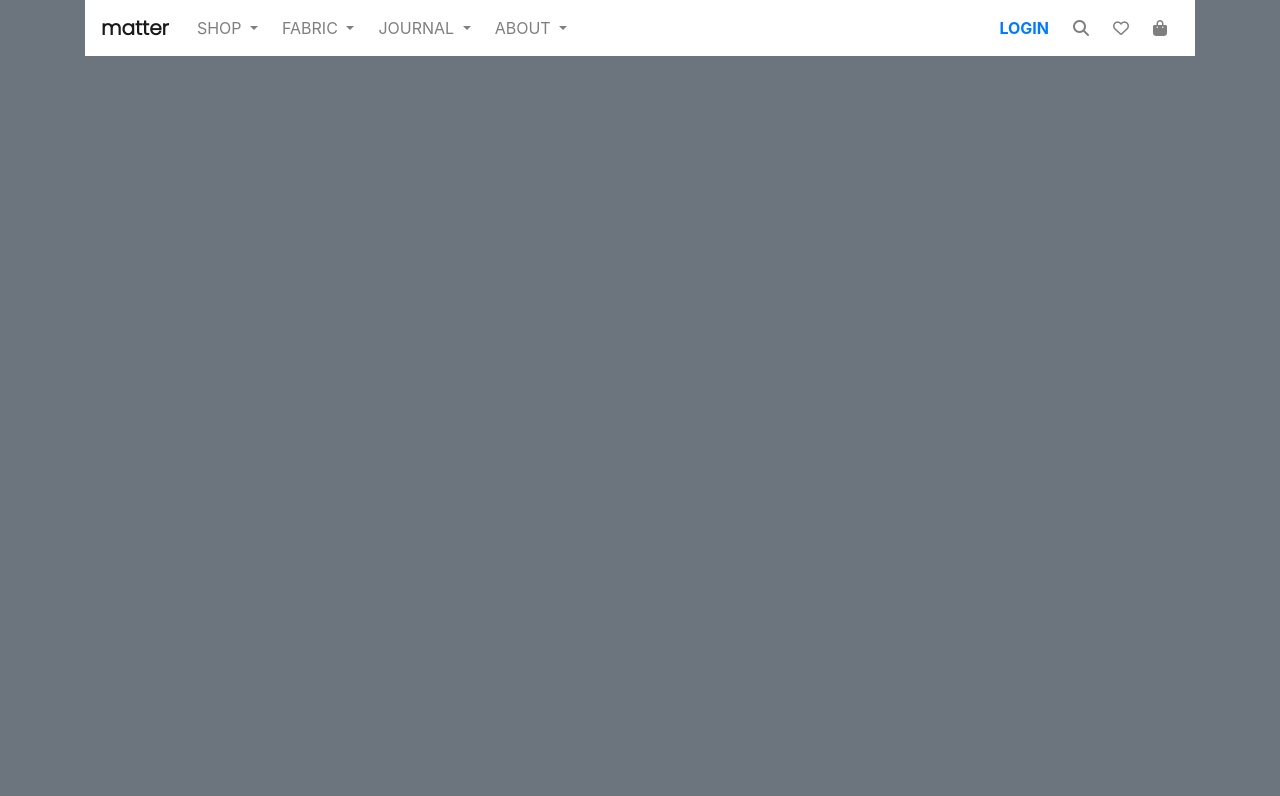
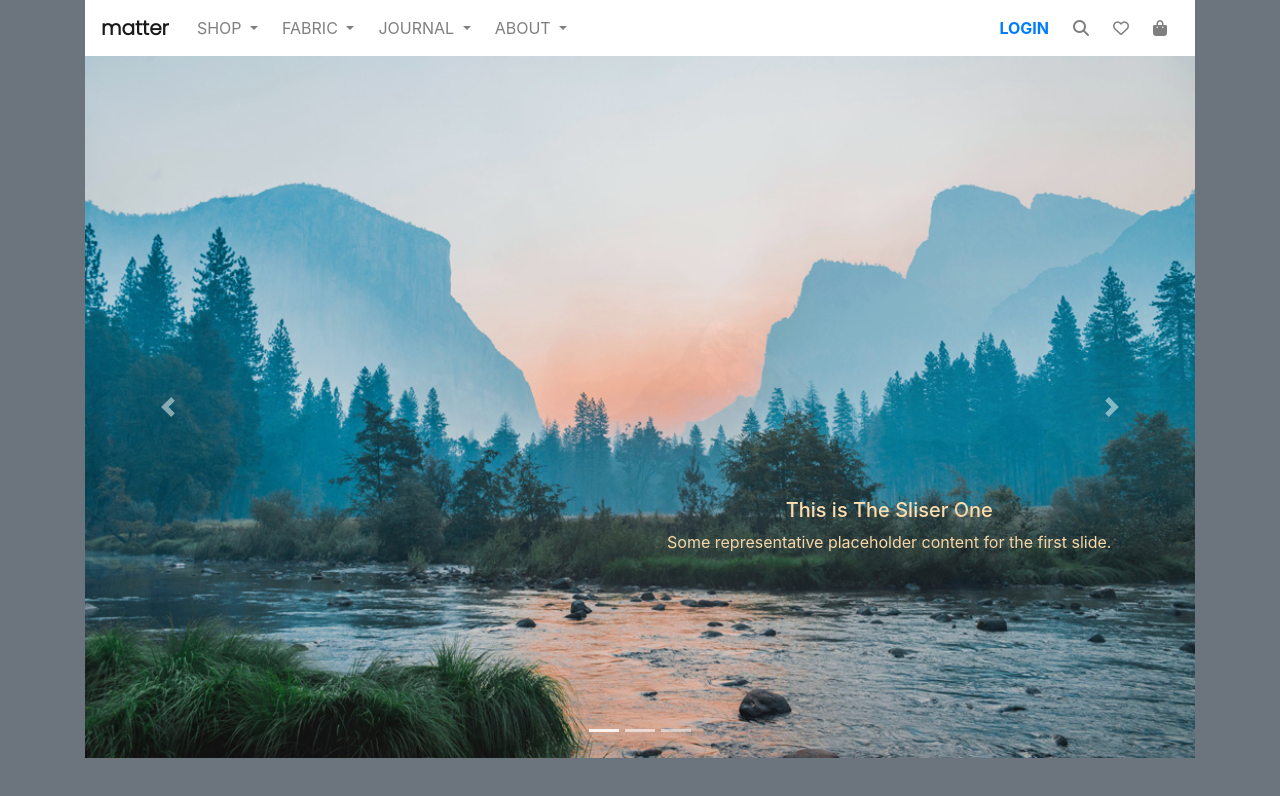
Before and after one commit to r1d3rzz/webiste, a plain HTML site: page index.html in a window 1280 px wide. Drawn offline with nearby package versions, Linux system fonts and the light colour scheme.

Commit message:
adding img folder and create slider

```diff
--- a/css/style.css
+++ b/css/style.css
@@ -3,3 +3,9 @@
     font-family: 'Poppins', sans-serif;
     font-weight: bold;
 }
+
+.carousel-caption {
+    top: 422px;
+    right: -332px;
+    color: navajowhite;
+}
--- a/index.html
+++ b/index.html
@@ -90,6 +90,50 @@
                 </nav>
             </div>
         </div>
+        <!--navBar-->
+
+        <div class="row">
+            <div class="col-md-12">
+                <div id="carouselExampleCaptions" class="carousel slide carousel-fade" data-ride="carousel">
+                    <ol class="carousel-indicators">
+                        <li data-target="#carouselExampleCaptions" data-slide-to="0" class="active"></li>
+                        <li data-target="#carouselExampleCaptions" data-slide-to="1"></li>
+                        <li data-target="#carouselExampleCaptions" data-slide-to="2"></li>
+                    </ol>
+                    <div class="carousel-inner">
+                        <div class="carousel-item active">
+                            <img src="img/slider_1.jpg" class="d-block w-100" alt="...">
+                            <div class="carousel-caption d-none d-md-block">
+                                <h5>This is The Sliser One</h5>
+                                <p>Some representative placeholder content for the first slide.</p>
+                            </div>
+                        </div>
+                        <div class="carousel-item">
+                            <img src="img/slider_2.jpg" class="d-block w-100" alt="...">
+                            <div class="carousel-caption d-none d-md-block">
+                                <h5>This is The Sliser Two</h5>
+                                <p>Some representative placeholder content for the second slide.</p>
+                            </div>
+                        </div>
+                        <div class="carousel-item">
+                            <img src="img/slider_3.jpg" class="d-block w-100" alt="...">
+                            <div class="carousel-caption d-none d-md-block">
+                                <h5>This is The Sliser Three</h5>
+                                <p>Some representative placeholder content for the third slide.</p>
+                            </div>
+                        </div>
+                    </div>
+                    <button class="carousel-control-prev" type="button" data-target="#carouselExampleCaptions" data-slide="prev">
+                      <span class="carousel-control-prev-icon" aria-hidden="true"></span>
+                      <span class="sr-only">Previous</span>
+                    </button>
+                    <button class="carousel-control-next" type="button" data-target="#carouselExampleCaptions" data-slide="next">
+                      <span class="carousel-control-next-icon" aria-hidden="true"></span>
+                      <span class="sr-only">Next</span>
+                    </button>
+                </div>
+            </div>
+        </div>
     </div>
 
     <script src="https://cdn.jsdelivr.net/npm/jquery@3.5.1/dist/jquery.slim.min.js" integrity="sha384-DfXdz2htPH0lsSSs5nCTpuj/zy4C+OGpamoFVy38MVBnE+IbbVYUew+OrCXaRkfj" crossorigin="anonymous"></script>
```
Also changed, not shown: img/slider_1.jpg (added), img/slider_2.jpg (added), img/slider_3.jpg (added).
